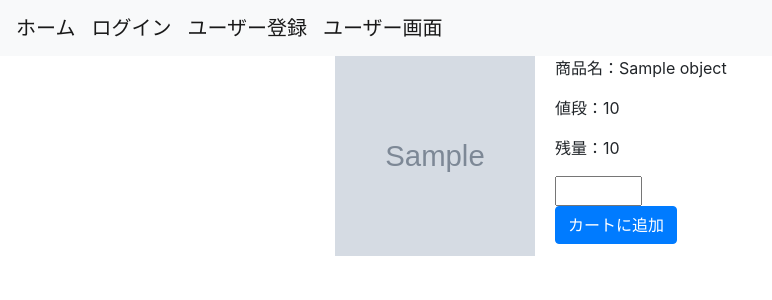
After one commit to Hikaru-Miyazaki/ECsite_Django, a Django app: template templates/stores/product_detail.html in a window 1280 px wide. The commit adds this page. Shown: the top 300 px of the page, without its empty margins (0-772 px from the left). Run offline with Django 3.2, Linux system fonts and the light colour scheme; the template is opened without the code that fills it: most values are stand-ins (such as "Sample title", 1, 10 or a date in 2020); grey boxes marked "Sample" are stand-in pictures; some libraries are stand-ins or nearby versions.

Commit message:
カートに追加ボタン実装まで

```diff
--- a/stores/urls.py
+++ b/stores/urls.py
@@ -1,9 +1,10 @@
 from django.urls import path
 from .views import (
-    ProductListView,
+    ProductListView,ProductDetailView
 )
 
 app_name="stores"
 urlpatterns = [
-    path("product_list/", ProductListView.as_view(), name="product_list")
+    path("product_list/", ProductListView.as_view(), name="product_list"),
+    path("product_detail/<int:pk>", ProductDetailView.as_view(), name="product_detail"),
 ]
--- /dev/null
+++ b/templates/stores/product_detail.html
@@ -0,0 +1,23 @@
+{% extends 'base.html' %}
+{% block content %}
+<div class="col-6 offset-3">
+    <div style="float: left; padding: 0 20px 20px 0">
+    {% for picture in object.productpictures_set.all %}
+    {%if forloop.first %}
+    <div><img width="200px" height="200px" src={{picture.picture.url}}></div>
+    {%else%}
+    <img width="100px" height="100px" src={{picture.picture.url}}>
+    {%endif%}
+    {% endfor %}
+    </div>
+    <div>
+        <p>商品名：{{object.name}}</p>
+        <p>値段：{{object.price}}</p>
+        <p>残量：{{object.stock}}</p>
+        {% if object.stock %}
+        <input type="number" id="quantity" name="quantity" min="1" max="{{object.stock}}"><br>
+        <button id="add_product" type="button" class="btn btn-primary" >カートに追加</button>
+        {%endif%}
+    </div>
+</div>
+{% endblock %}
--- a/templates/stores/product_list.html
+++ b/templates/stores/product_list.html
@@ -25,7 +25,7 @@
 {% for product in object_list %}
   <tr>
      <td>{{ product.product_type.name }}</td>
-     <td>{{ product.name }}</td>
+     <td><a href="{% url "stores:product_detail" pk=product.id %}">{{ product.name }}</td>
      <td>{{ product.price }}円</td>
      <td>{{ product.stock }}個</td>
      <td>{{ product.Manufacturer.name }}</td>
```
Also changed, not shown: stores/models.py (+28 -0 lines), stores/views.py (+7 -2 lines), db.sqlite3, stores/migrations/0002_cartitem_carts.py (added).
